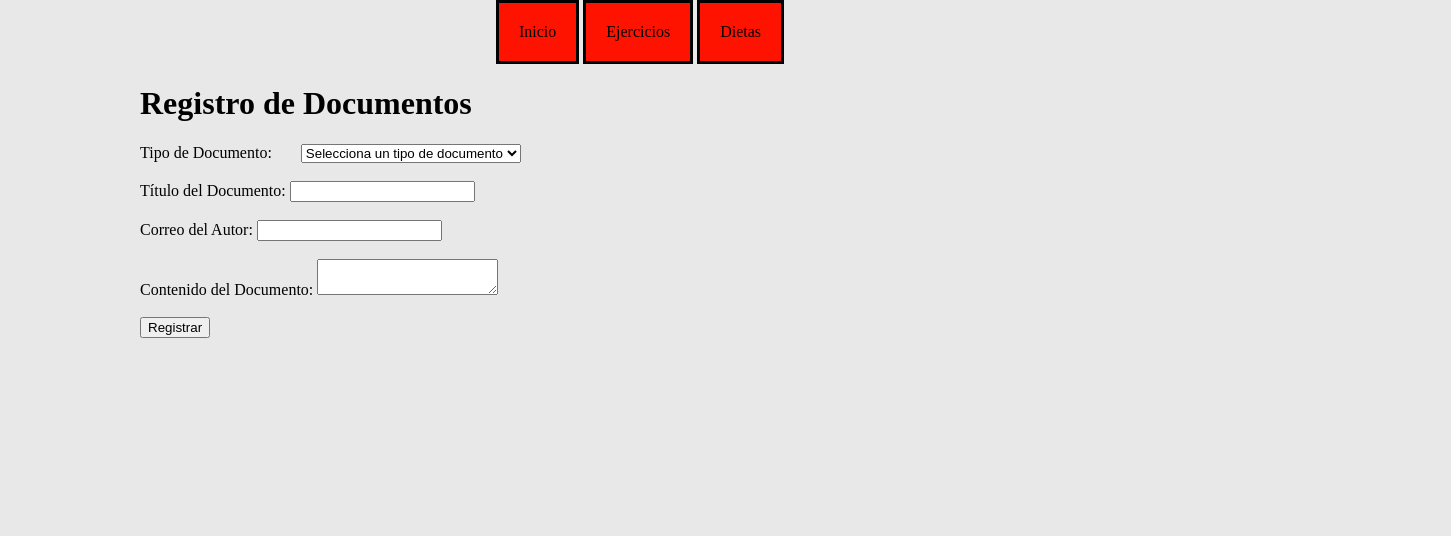
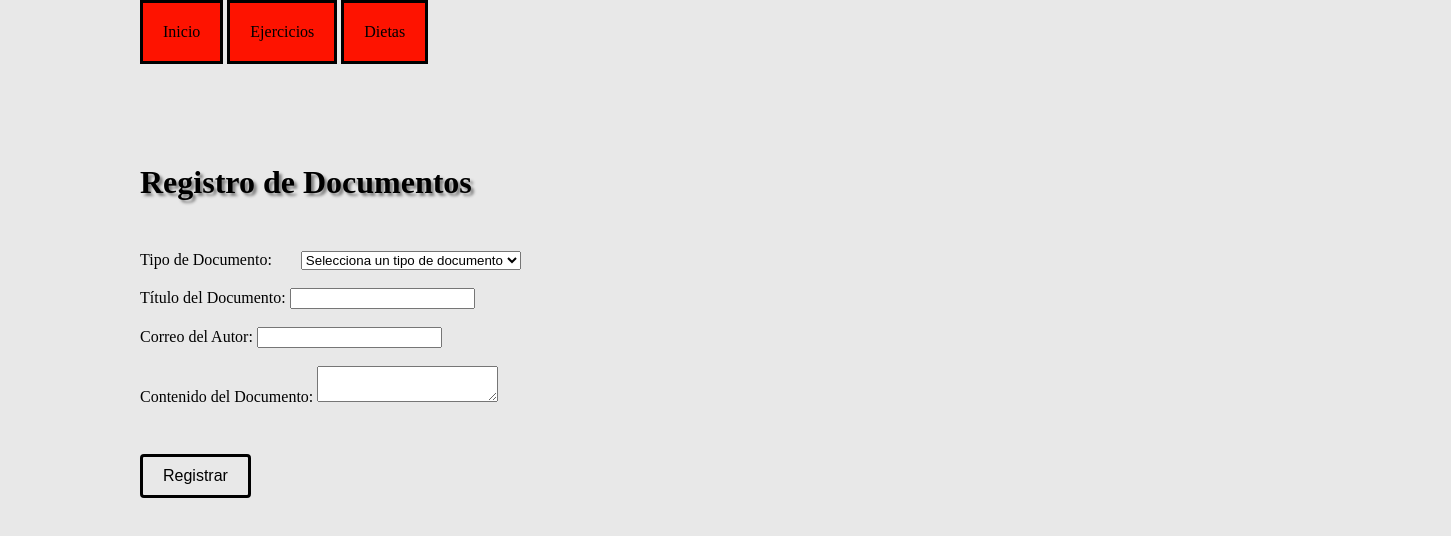
Before and after one commit to AngelMoralesMireles/FASE-3, a plain HTML site: page CrearContenido.html in a window 1280 px wide. Shown: the whole page, 1451 px wide, since content can reach past the window. Drawn offline with Linux system fonts and the light colour scheme.

Commit message:
Se le modifico estilo a la pagina de crear contenido, se hizo un enlace desde el index

```diff
--- a/CrearContenido.html
+++ b/CrearContenido.html
@@ -78,7 +78,7 @@
                   <br><br>
               </div>
 
-              <input type="submit" value="Registrar">
+              <input id="botonSubirArchivo" type="submit" value="Registrar">
           </form>
 
           <script src="js/CrearContenido.js"></script>
--- a/css/index.css
+++ b/css/index.css
@@ -73,9 +73,7 @@ margin-left: 25px;
   margin-top: 50px;
 }
 
-.menu {
-  text-align: center;
-}
+
 
 .document-form {
   display: none;
@@ -128,3 +126,27 @@ margin-left: 25px;
   text-align: center;
 
 }
+
+h1{
+  text-shadow: 3px 3px 3px grey;
+  margin-top: 100px;
+  margin-bottom: 50px;
+}
+
+#botonSubirArchivo{
+  background-color: #e8e8e8;
+  color: black;
+  padding: 10px 20px;
+  font-size: 16px;
+  border: solid;
+  cursor: pointer;
+  border-radius: 4px;
+  margin-right: 1200px;
+  margin-top: 30px;
+  margin-bottom: 30px;
+
+
+}
+#botonSubirArchivo:hover{
+background-color: #45a049;
+}
--- a/css/style01.css
+++ b/css/style01.css
@@ -53,7 +53,7 @@ body{
 
 }
 .marginLeftLess{
-    margin-left: 300px;
+    margin-left: 200px;
 }
 
 #container{
--- a/css/style02.css
+++ b/css/style02.css
@@ -36,7 +36,6 @@ body{
     margin-left: 615px;
 
 }
-
 
 .form-register{
     width: 400px;
```
Also changed, not shown: index.html (+1 -0 lines), registro.html (+3 -3 lines).
